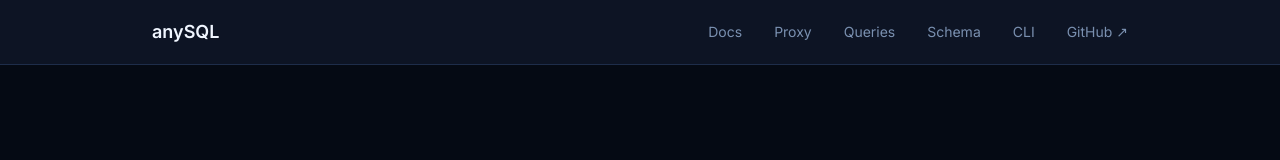
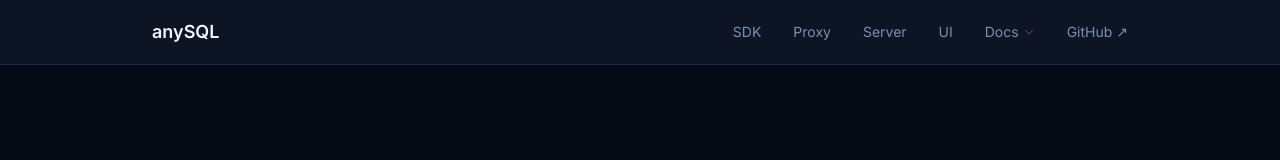
Before and after one commit to sadayamuthu/anysql.org, a React (Vite) app: page / in a window 1280 px wide. Shown: the top 160 px of the page. Built offline with nearby package versions, Linux system fonts and the light colour scheme.

Commit message:
feat: add Docs hover dropdown, SDK/Server/UI nav links

```diff
--- a/src/components/Navbar.jsx
+++ b/src/components/Navbar.jsx
@@ -1,15 +1,14 @@
 import { Link, useLocation } from 'react-router-dom'
 
-const NAV_LINKS = [
-  { label: 'Docs',    to: '/docs' },
-  { label: 'Proxy',   to: '/proxy' },
+const DOC_LINKS = [
+  { label: 'Schema',  to: '/schema' },
   { label: 'Queries', to: '/queries' },
-  { label: 'Schema',  to: '/schema' },
   { label: 'CLI',     to: '/cli' },
 ]
 
 export default function Navbar() {
   const { pathname } = useLocation()
+  const docsActive = ['/schema', '/queries', '/cli'].includes(pathname)
 
   return (
     <nav className="sticky top-0 z-50 bg-surface border-b border-subtle">
@@ -18,7 +17,12 @@ export default function Navbar() {
           anySQL
         </Link>
         <div className="flex items-center gap-8">
-          {NAV_LINKS.map(({ label, to }) => (
+          {[
+            { label: 'SDK',    to: '/sdk' },
+            { label: 'Proxy',  to: '/proxy' },
+            { label: 'Server', to: '/server' },
+            { label: 'UI',     to: '/ui' },
+          ].map(({ label, to }) => (
             <Link
               key={to}
               to={to}
@@ -29,6 +33,36 @@ export default function Navbar() {
               {label}
             </Link>
           ))}
+
+          {/* Docs dropdown */}
+          <div className="relative group">
+            <button
+              className={`text-sm transition-colors duration-200 flex items-center gap-1 ${
+                docsActive ? 'text-accent-cyan' : 'text-text-muted hover:text-text-primary'
+              }`}
+            >
+              Docs
+              <svg className="w-3 h-3 opacity-60" fill="none" viewBox="0 0 24 24" stroke="currentColor" strokeWidth={2}>
+                <path strokeLinecap="round" strokeLinejoin="round" d="M19 9l-7 7-7-7" />
+              </svg>
+            </button>
+            <div className="absolute right-0 top-full pt-2 hidden group-hover:block z-50">
+              <div className="bg-surface border border-subtle rounded-lg py-1 min-w-[120px] shadow-lg">
+                {DOC_LINKS.map(({ label, to }) => (
+                  <Link
+                    key={to}
+                    to={to}
+                    className={`block px-4 py-2 text-sm transition-colors duration-200 ${
+                      pathname === to ? 'text-accent-cyan' : 'text-text-muted hover:text-text-primary'
+                    }`}
+                  >
+                    {label}
+                  </Link>
+                ))}
+              </div>
+            </div>
+          </div>
+
           <a
             href="https://github.com/sadayamuthu/anysql"
             target="_blank"
```
